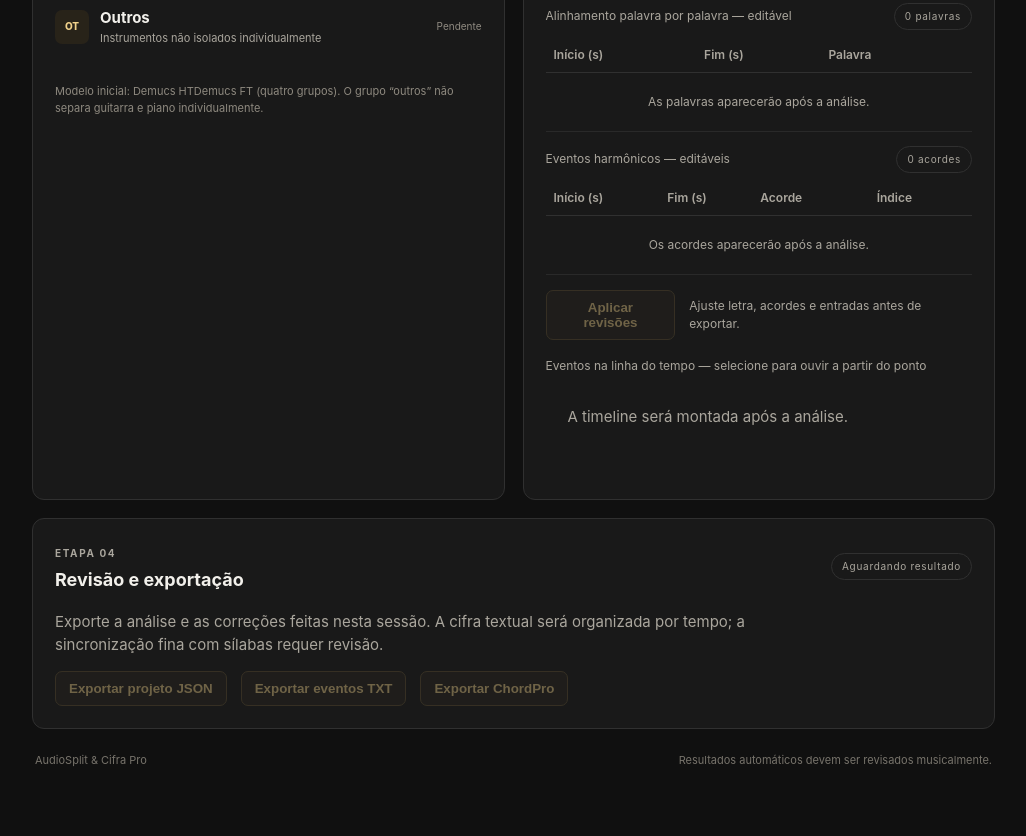
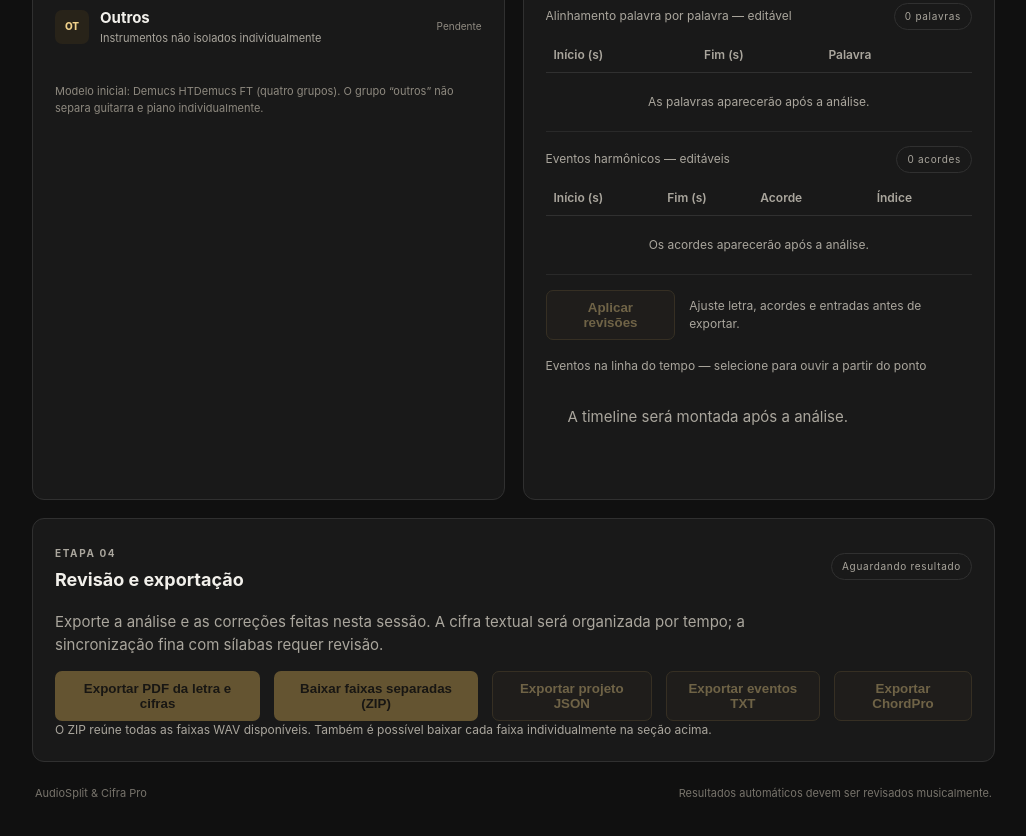
Before and after one commit to celsomartins251/audiosplit-cifra-pro, a plain HTML site: page frontend/index.html in a window 1280 px wide. Shown: the part 1206-2042 px from the top of the page, without its empty margins (249-1275 px from the left). Before the commit the page ends 2015 px from the top, so only its background shows below. Drawn offline with Linux system fonts and the light colour scheme.

Commit message:
Add PDF and stems ZIP export controls

```diff
--- a/frontend/index.html
+++ b/frontend/index.html
@@ -83,7 +83,7 @@
     <section class="panel export-panel" id="exportacao">
       <div class="section-heading"><div><span class="eyebrow">ETAPA 04</span><h2>Revisão e exportação</h2></div><span class="tag muted" id="export-status">Aguardando resultado</span></div>
       <p>Exporte a análise e as correções feitas nesta sessão. A cifra textual será organizada por tempo; a sincronização fina com sílabas requer revisão.</p>
-      <div class="actions"><button class="secondary-button" id="export-json" disabled>Exportar projeto JSON</button><button class="secondary-button" id="export-text" disabled>Exportar eventos TXT</button><button class="secondary-button" id="export-chordpro" disabled>Exportar ChordPro</button></div>
+      <div class="actions"><button class="primary-button" id="export-pdf" disabled>Exportar PDF da letra e cifras</button><button class="primary-button" id="export-stems" disabled>Baixar faixas separadas (ZIP)</button><button class="secondary-button" id="export-json" disabled>Exportar projeto JSON</button><button class="secondary-button" id="export-text" disabled>Exportar eventos TXT</button><button class="secondary-button" id="export-chordpro" disabled>Exportar ChordPro</button></div><p class="helper">O ZIP reúne todas as faixas WAV disponíveis. Também é possível baixar cada faixa individualmente na seção acima.</p>
     </section>
     <footer>AudioSplit & Cifra Pro <span>Resultados automáticos devem ser revisados musicalmente.</span></footer>
   </main>
```
